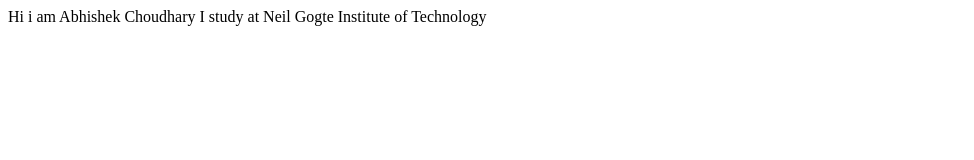
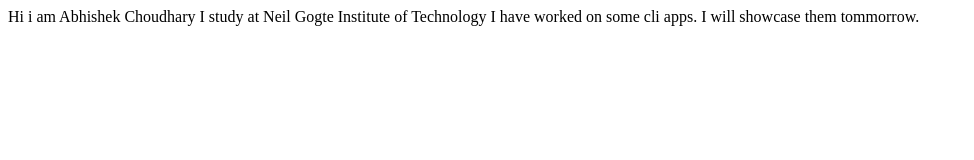
Before and after one commit to AbhishekChoudhary25/student-name-site, a plain HTML site: page index.html in a window 1280 px wide. Shown: the whole page, without its empty margins (0-974 px from the left). Drawn offline with Linux system fonts and the light colour scheme.

Commit message:
update details of project

```diff
--- a/index.html
+++ b/index.html
@@ -7,5 +7,7 @@
   <body>
     Hi i am Abhishek Choudhary
     I study at Neil Gogte Institute of Technology
+
+    I have worked on some cli apps. I will showcase them tommorrow.
   </body>
 </html>
```
